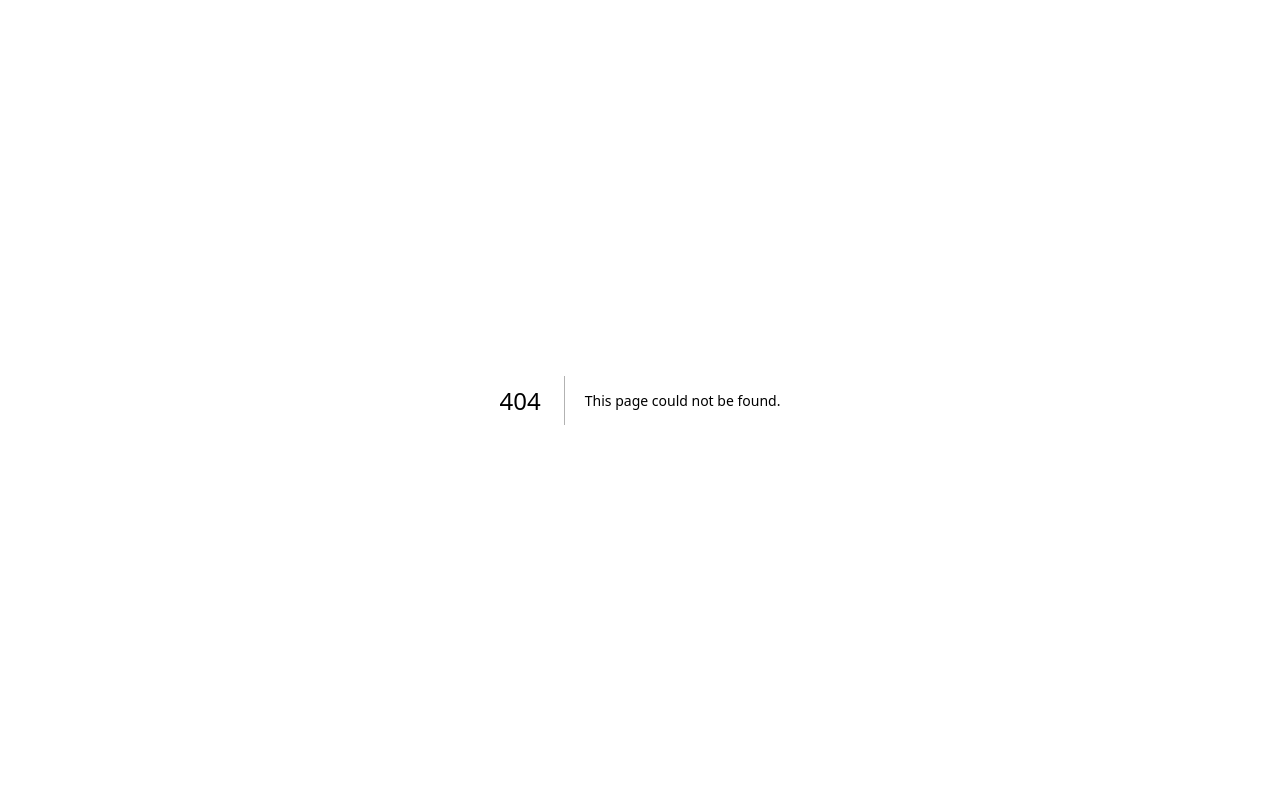
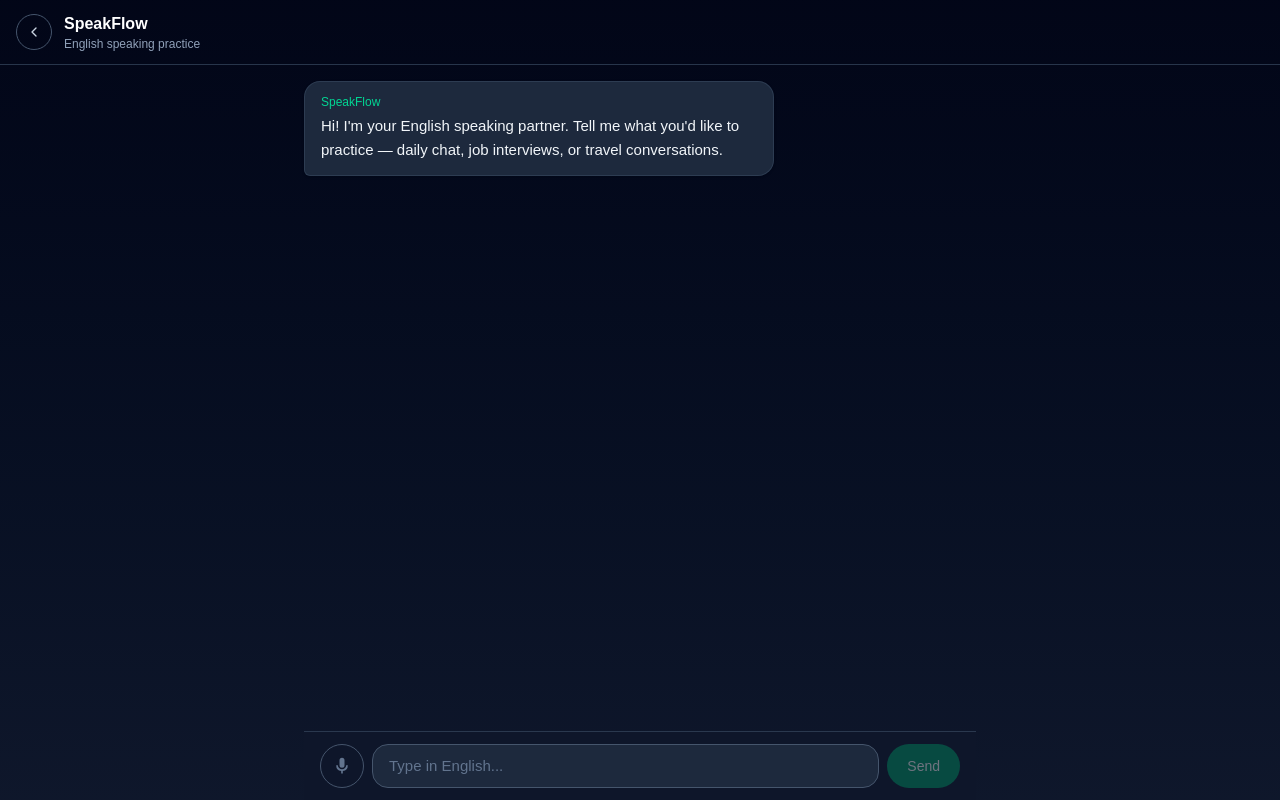
Before and after one commit to Ooo-Q/speakflow, a Next.js app: page /chat in a window 1280 px wide. Before the commit this address had no page. Built offline with nearby package versions, Linux system fonts and the light colour scheme.

Commit message:
添加聊天界面：首页入口、对话页与消息气泡
实现 SpeakFlow 聊天 UI，包含首页 Start Practice 入口、/chat 对话页、用户与 AI 消息气泡、文字输入与发送，麦克风按钮预留。

```diff
--- /dev/null
+++ b/src/app/chat/page.tsx
@@ -0,0 +1,5 @@
+import { ChatRoom } from "@/components/chat/ChatRoom";
+
+export default function ChatPage() {
+  return <ChatRoom />;
+}
--- a/src/app/page.tsx
+++ b/src/app/page.tsx
@@ -1,7 +1,10 @@
+import Link from "next/link";
+
 export default function Home() {
   return (
-    <div className="flex min-h-full flex-col items-center justify-center bg-gradient-to-b from-slate-900 to-slate-800 px-6 py-16 text-white">
-      <main className="flex max-w-lg flex-col items-center gap-6 text-center">
+    <div className="flex min-h-full flex-col items-center justify-center bg-gradient-to-b from-slate-950 via-slate-900 to-slate-800 px-6 py-16 text-white">
+      <main className="flex max-w-lg flex-col items-center gap-8 text-center">
+        <div className="flex flex-col items-center gap-4">
           <p className="rounded-full bg-emerald-500/20 px-4 py-1 text-sm text-emerald-300">
             AI English Speaking Partner
           </p>
@@ -9,9 +12,22 @@ export default function Home() {
             SpeakFlow
           </h1>
           <p className="text-lg leading-relaxed text-slate-300">
-          Practice spoken English with AI. Type or speak — get natural replies and
-          helpful corrections.
+            Practice spoken English with AI. Type or speak — get natural replies
+            and helpful corrections.
           </p>
+        </div>
+
+        <div className="flex w-full max-w-xs flex-col gap-3">
+          <Link
+            href="/chat"
+            className="rounded-full bg-emerald-600 px-8 py-3.5 text-center text-base font-medium text-white shadow-lg shadow-emerald-900/30 transition hover:bg-emerald-500"
+          >
+            Start Practice
+          </Link>
+          <p className="text-xs text-slate-500">
+            Free conversation · Grammar tips · Multiple scenarios
+          </p>
+        </div>
       </main>
     </div>
   );
--- /dev/null
+++ b/src/components/chat/ChatInput.tsx
@@ -0,0 +1,80 @@
+"use client";
+
+import { FormEvent, KeyboardEvent, useState } from "react";
+
+interface ChatInputProps {
+  onSend: (text: string) => void;
+  disabled?: boolean;
+}
+
+export function ChatInput({ onSend, disabled }: ChatInputProps) {
+  const [text, setText] = useState("");
+
+  const submit = () => {
+    const trimmed = text.trim();
+    if (!trimmed || disabled) return;
+    onSend(trimmed);
+    setText("");
+  };
+
+  const handleSubmit = (event: FormEvent) => {
+    event.preventDefault();
+    submit();
+  };
+
+  const handleKeyDown = (event: KeyboardEvent<HTMLTextAreaElement>) => {
+    if (event.key === "Enter" && !event.shiftKey) {
+      event.preventDefault();
+      submit();
+    }
+  };
+
+  return (
+    <form
+      onSubmit={handleSubmit}
+      className="flex items-end gap-2 border-t border-slate-700/80 bg-slate-900/90 px-4 py-3 backdrop-blur"
+    >
+      <button
+        type="button"
+        disabled
+        title="Voice input"
+        aria-label="Voice input"
+        className="flex h-11 w-11 shrink-0 items-center justify-center rounded-full border border-slate-600 text-slate-500"
+      >
+        <MicIcon />
+      </button>
+
+      <textarea
+        value={text}
+        onChange={(event) => setText(event.target.value)}
+        onKeyDown={handleKeyDown}
+        disabled={disabled}
+        rows={1}
+        placeholder="Type in English..."
+        className="max-h-32 min-h-[44px] flex-1 resize-none rounded-2xl border border-slate-600 bg-slate-800 px-4 py-2.5 text-[15px] text-slate-100 placeholder:text-slate-500 focus:border-emerald-500 focus:outline-none focus:ring-1 focus:ring-emerald-500 disabled:opacity-50"
+      />
+
+      <button
+        type="submit"
+        disabled={disabled || !text.trim()}
+        className="flex h-11 shrink-0 items-center justify-center rounded-full bg-emerald-600 px-5 text-sm font-medium text-white transition hover:bg-emerald-500 disabled:cursor-not-allowed disabled:opacity-40"
+      >
+        Send
+      </button>
+    </form>
+  );
+}
+
+function MicIcon() {
+  return (
+    <svg
+      xmlns="http://www.w3.org/2000/svg"
+      viewBox="0 0 24 24"
+      fill="currentColor"
+      className="h-5 w-5"
+      aria-hidden
+    >
+      <path d="M12 14a3 3 0 0 0 3-3V5a3 3 0 1 0-6 0v6a3 3 0 0 0 3 3Zm5-3a5 5 0 0 1-10 0H5a7 7 0 0 0 6 6.92V21h2v-3.08A7 7 0 0 0 19 11h-2Z" />
+    </svg>
+  );
+}
--- /dev/null
+++ b/src/components/chat/ChatRoom.tsx
@@ -0,0 +1,81 @@
+"use client";
+
+import { useEffect, useRef, useState } from "react";
+import Link from "next/link";
+import type { ChatMessage } from "@/types/chat";
+import { MessageBubble } from "./MessageBubble";
+import { ChatInput } from "./ChatInput";
+
+const WELCOME_MESSAGE: ChatMessage = {
+  id: "welcome",
+  role: "assistant",
+  content:
+    "Hi! I'm your English speaking partner. Tell me what you'd like to practice — daily chat, job interviews, or travel conversations.",
+  createdAt: Date.now(),
+};
+
+export function ChatRoom() {
+  const [messages, setMessages] = useState<ChatMessage[]>([WELCOME_MESSAGE]);
+  const bottomRef = useRef<HTMLDivElement>(null);
+
+  useEffect(() => {
+    bottomRef.current?.scrollIntoView({ behavior: "smooth" });
+  }, [messages]);
+
+  const handleSend = (text: string) => {
+    const userMessage: ChatMessage = {
+      id: `user-${Date.now()}`,
+      role: "user",
+      content: text,
+      createdAt: Date.now(),
+    };
+    setMessages((prev) => [...prev, userMessage]);
+  };
+
+  return (
+    <div className="flex h-dvh flex-col bg-gradient-to-b from-slate-950 to-slate-900 text-white">
+      <header className="flex items-center gap-3 border-b border-slate-700/80 px-4 py-3">
+        <Link
+          href="/"
+          className="flex h-9 w-9 items-center justify-center rounded-full border border-slate-600 text-slate-300 transition hover:border-slate-500 hover:text-white"
+          aria-label="Back to home"
+        >
+          <BackIcon />
+        </Link>
+        <div>
+          <h1 className="text-base font-semibold">SpeakFlow</h1>
+          <p className="text-xs text-slate-400">English speaking practice</p>
+        </div>
+      </header>
+
+      <div className="flex-1 overflow-y-auto px-4 py-4">
+        <div className="mx-auto flex max-w-2xl flex-col gap-4">
+          {messages.map((message) => (
+            <MessageBubble key={message.id} message={message} />
+          ))}
+          <div ref={bottomRef} />
+        </div>
+      </div>
+
+      <div className="mx-auto w-full max-w-2xl">
+        <ChatInput onSend={handleSend} />
+      </div>
+    </div>
+  );
+}
+
+function BackIcon() {
+  return (
+    <svg
+      xmlns="http://www.w3.org/2000/svg"
+      viewBox="0 0 24 24"
+      fill="none"
+      stroke="currentColor"
+      strokeWidth={2}
+      className="h-4 w-4"
+      aria-hidden
+    >
+      <path strokeLinecap="round" strokeLinejoin="round" d="M15 18l-6-6 6-6" />
+    </svg>
+  );
+}
--- /dev/null
+++ b/src/components/chat/MessageBubble.tsx
@@ -0,0 +1,26 @@
+import type { ChatMessage } from "@/types/chat";
+
+interface MessageBubbleProps {
+  message: ChatMessage;
+}
+
+export function MessageBubble({ message }: MessageBubbleProps) {
+  const isUser = message.role === "user";
+
+  return (
+    <div className={`flex ${isUser ? "justify-end" : "justify-start"}`}>
+      <div
+        className={`max-w-[85%] rounded-2xl px-4 py-3 text-[15px] leading-relaxed shadow-sm sm:max-w-[70%] ${
+          isUser
+            ? "rounded-br-md bg-emerald-600 text-white"
+            : "rounded-bl-md border border-slate-700/80 bg-slate-800 text-slate-100"
+        }`}
+      >
+        {!isUser && (
+          <p className="mb-1 text-xs font-medium text-emerald-400">SpeakFlow</p>
+        )}
+        <p className="whitespace-pre-wrap break-words">{message.content}</p>
+      </div>
+    </div>
+  );
+}
--- /dev/null
+++ b/src/types/chat.ts
@@ -0,0 +1,8 @@
+export type MessageRole = "user" | "assistant";
+
+export interface ChatMessage {
+  id: string;
+  role: MessageRole;
+  content: string;
+  createdAt: number;
+}
```
Also changed, not shown: 2 other files (tests, documents, lock files or other folders). Lines whose indentation alone changed are shown as unchanged.
